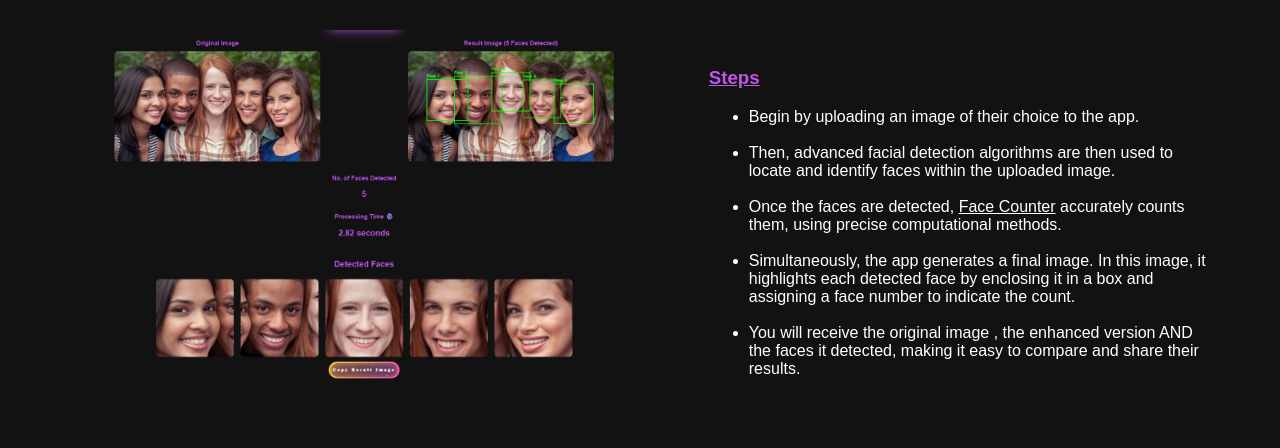
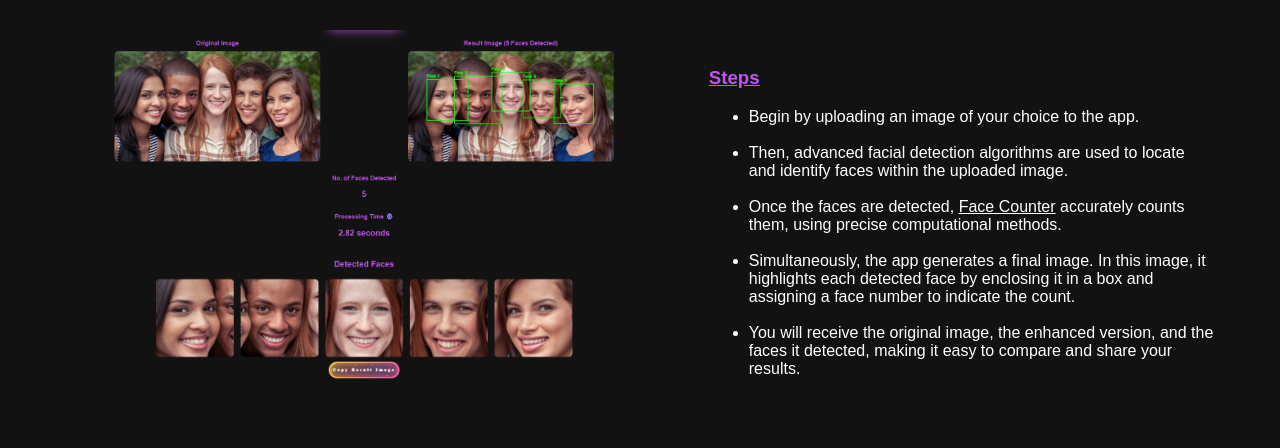
Before and after one commit to Hardvan/FaceCounter, a Flask app: page / in a window 1280 px wide. Shown: the part 994-1442 px from the top of the page. Run offline with Flask 3, Linux system fonts and the light colour scheme.

Commit message:
Correct html

```diff
--- a/templates/index.html
+++ b/templates/index.html
@@ -43,13 +43,14 @@
               />
             </div>
             <div class="serene-text-box">
-              <h3>
-                Introducing <br>Face Counter
-              </h3>
+              <h3>Introducing <br />Face Counter</h3>
               <p>
-                Welcome to Face Counter, a Python project that simplifies face counting in images and provides an intuitive web application for visualizing the results with highlighted faces.Whether you're managing
-                crowd sizes, conducting market research, or simply curious about
-                the people in your photos, Face Counter has got you covered.
+                Welcome to Face Counter, a Python project that simplifies face
+                counting in images and provides an intuitive web application for
+                visualizing the results with highlighted faces.Whether you're
+                managing crowd sizes, conducting market research, or simply
+                curious about the people in your photos, Face Counter has got
+                you covered.
               </p>
             </div>
           </div>
@@ -68,19 +69,38 @@
             </div>
             <div class="serene-info">
               <h3 class="serene-info-title"><u>Steps</u></h3>
-              <p>
-                <ul>
-                <li>Begin by uploading an image of their choice to the app. <br><br><li>
-                Then, advanced facial detection algorithms are then used to
-                locate and identify faces within the uploaded image. <br><br><li> Once the
-                faces are detected, <u><a href="https://facecounter.onrender.com/" class="webLink">Face Counter</a></u> accurately counts them, using
-                precise computational methods. <br><br><li> Simultaneously, the app
-                generates a final image. In this image, it highlights each
-                detected face by enclosing it in a box and assigning a face
-                number to indicate the count. <br><br><li> You will receive the
-                original image , the enhanced version AND the faces it detected, making it easy to
-                compare and share their results.</ul>
-              </p>
+              <ul>
+                <li>
+                  Begin by uploading an image of your choice to the app.
+                  <br /><br />
+                </li>
+                <li>
+                  Then, advanced facial detection algorithms are used to locate
+                  and identify faces within the uploaded image.
+                  <br /><br />
+                </li>
+                <li>
+                  Once the faces are detected,
+                  <u
+                    ><a href="https://facecounter.onrender.com/" class="webLink"
+                      >Face Counter</a
+                    ></u
+                  >
+                  accurately counts them, using precise computational methods.
+                  <br /><br />
+                </li>
+                <li>
+                  Simultaneously, the app generates a final image. In this
+                  image, it highlights each detected face by enclosing it in a
+                  box and assigning a face number to indicate the count.
+                  <br /><br />
+                </li>
+                <li>
+                  You will receive the original image, the enhanced version, and
+                  the faces it detected, making it easy to compare and share
+                  your results.
+                </li>
+              </ul>
             </div>
           </div>
         </div>
@@ -168,6 +188,7 @@
       <!-- Display the confidence score of the face detection -->
     </div>
 
+    <!-- Display the detected faces -->
     <div class="face-container">
       <h2>Detected Faces</h2>
       {% for i in range(face_count) %}
```
